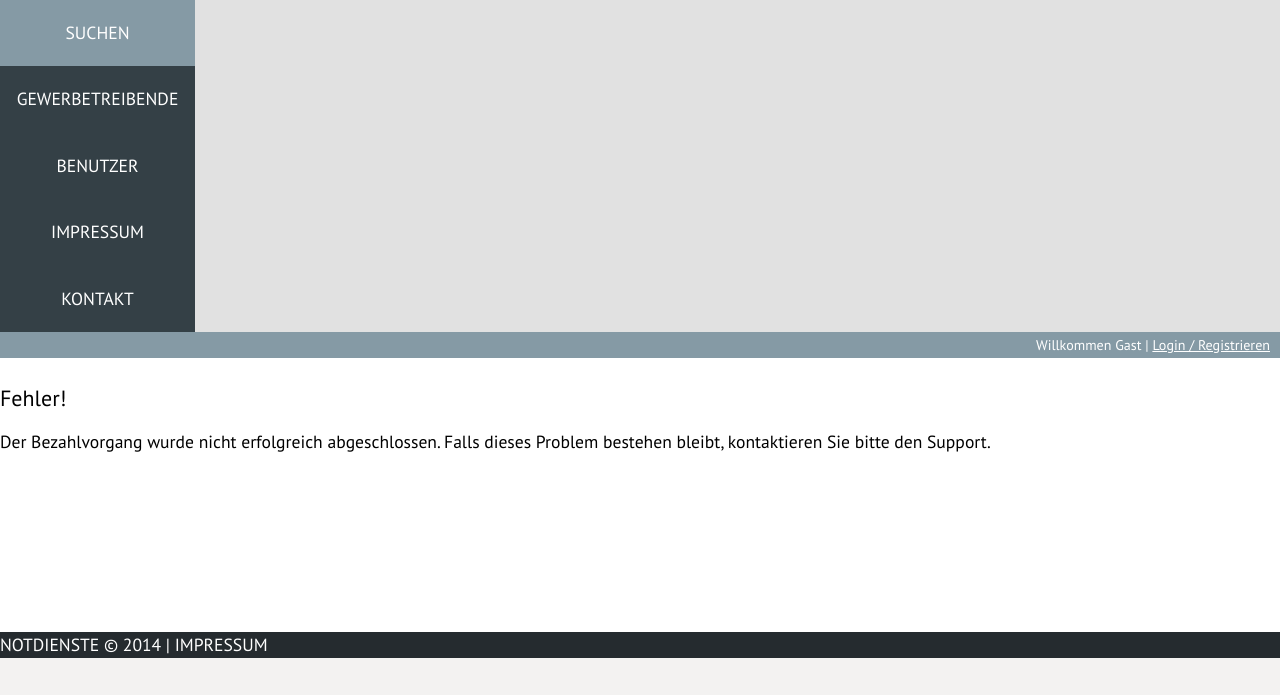
After one commit to sulami/strugz, a Django app: template templates/payments/payment_failed.html in a window 1280 px wide. The commit adds this page. Shown: the top 695 px of the page. Run offline with Django 3.2, Linux system fonts and the light colour scheme; the template is opened without the code that fills it, so the values that code supplies are empty.

Commit message:
add some templates and error handling for the payment process

```diff
--- a/payments/util.py
+++ b/payments/util.py
@@ -1,9 +1,15 @@
+from braintree.error_result import ErrorResult
+
 from notdienste.settings import PAYMENT_BACKEND
 
 def create_payment(user, nonce):
     """Create a payment and return success (hopefully)"""
 
     pm = PAYMENT_BACKEND.create_payment_method(user, nonce)
+
+    if isinstance(pm, ErrorResult):
+        return False
+
     tr = PAYMENT_BACKEND.create_transaction('10.00', pm.payment_method.token)
     result = PAYMENT_BACKEND.submit_settlement(tr.transaction.id)
 
--- a/templates/payments/payment.html
+++ b/templates/payments/payment.html
@@ -5,7 +5,7 @@
 <form id="checkout" method="post" action="{% url 'payments:checkout' %}">
     {% csrf_token %}
     <div id="dropin"></div>
-    <input type="submit" value="Pay $10">
+    <input type="submit" />
 </form>
 <script>
 braintree.setup("{{ token }}", 'dropin', { container: 'dropin' });
--- /dev/null
+++ b/templates/payments/payment_failed.html
@@ -0,0 +1,9 @@
+{% extends 'skeleton.html' %}
+
+{% block title %}Fehler - {% endblock %}
+
+{% block content %}
+<h4>Fehler!</h4>
+<p>Der Bezahlvorgang wurde nicht erfolgreich abgeschlossen. Falls dieses
+Problem bestehen bleibt, kontaktieren Sie bitte den Support.</p>
+{% endblock %}
```
Also changed, not shown: templates/payments/payment_complete.html (added, +8 -0 lines).
